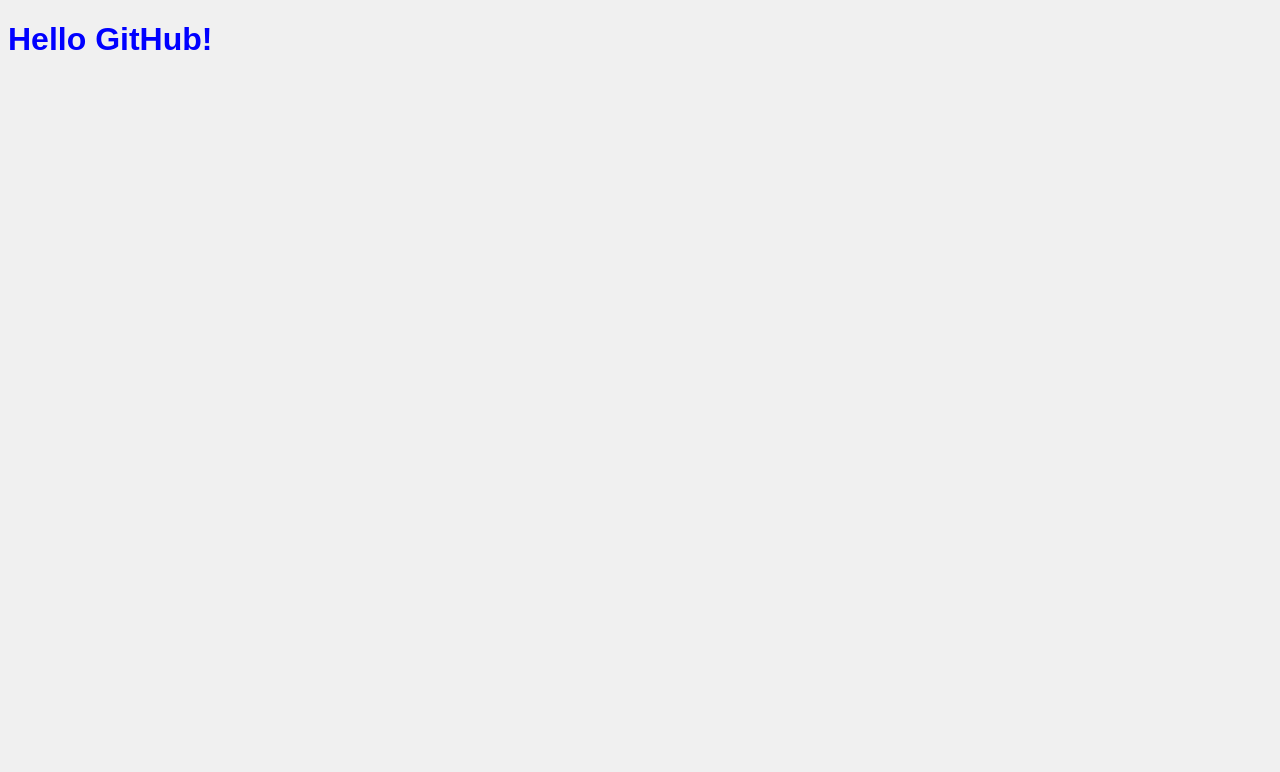
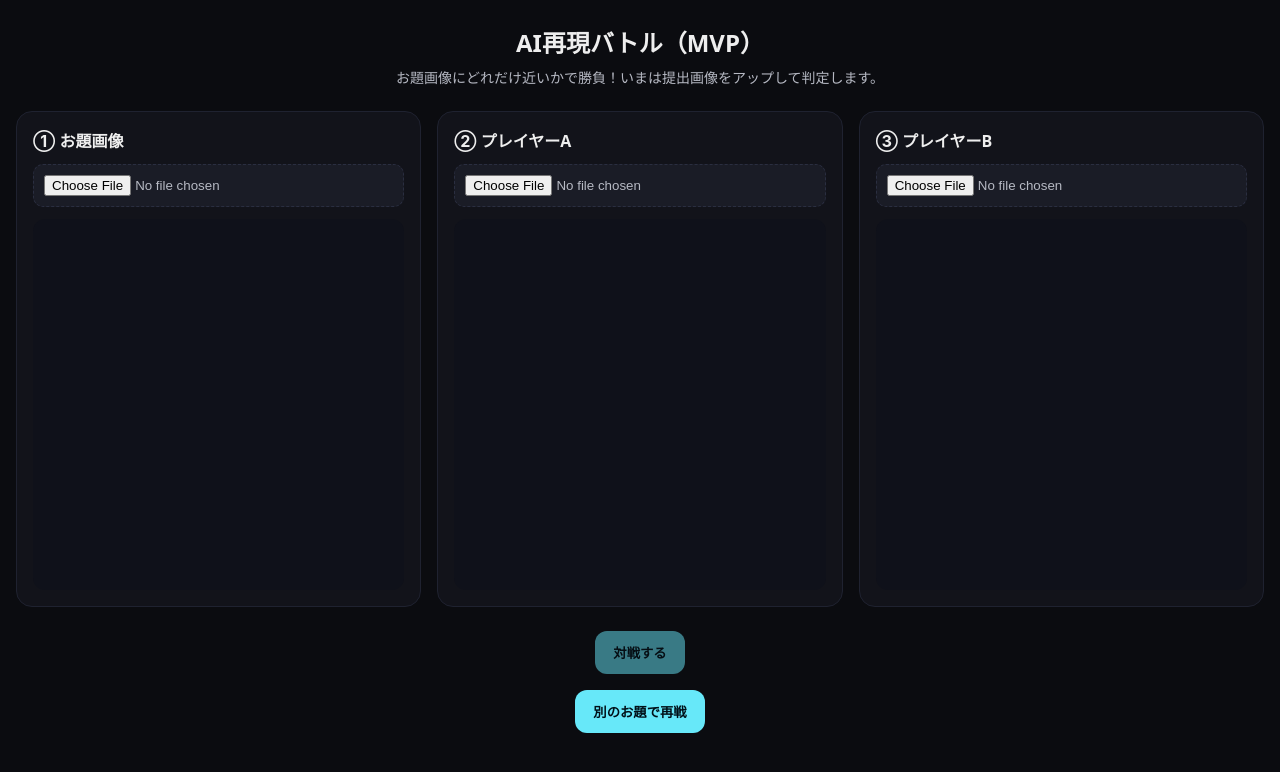
Before and after one commit to kazuki0701/my-app2, a plain HTML site: page index.html in a window 1280 px wide. Drawn offline with Linux system fonts and the light colour scheme.

Commit message:
Add files via upload

```diff
--- a/index.html
+++ b/index.html
@@ -1,11 +1,58 @@
 <!DOCTYPE html>
-<html>
+<html lang="ja">
 <head>
-    <meta charset="UTF-8">
-    <title>テストページ</title>
-    <link rel="stylesheet" href="style.css">
+  <meta charset="UTF-8" />
+  <meta name="viewport" content="width=device-width, initial-scale=1" />
+  <title>AI再現バトル（ブラウザ版MVP）</title>
+  <link rel="stylesheet" href="style.css" />
 </head>
 <body>
-    <h1>Hello GitHub!</h1>
+  <header>
+    <h1>AI再現バトル（MVP）</h1>
+    <p class="sub">お題画像にどれだけ近いかで勝負！いまは提出画像をアップして判定します。</p>
+  </header>
+
+  <main class="grid">
+    <section class="card">
+      <h2>① お題画像</h2>
+      <input type="file" accept="image/*" id="targetInput" />
+      <div class="preview"><img id="targetPreview" alt="" /></div>
+    </section>
+
+    <section class="card">
+      <h2>② プレイヤーA</h2>
+      <input type="file" accept="image/*" id="aInput" />
+      <div class="preview"><img id="aPreview" alt="" /></div>
+    </section>
+
+    <section class="card">
+      <h2>③ プレイヤーB</h2>
+      <input type="file" accept="image/*" id="bInput" />
+      <div class="preview"><img id="bPreview" alt="" /></div>
+    </section>
+  </main>
+
+  <div class="actions">
+    <button id="fightBtn" disabled>対戦する</button>
+  </div>
+
+  <section class="result" id="result" hidden>
+    <h2>結果</h2>
+    <div class="scores">
+      <div>A スコア: <span id="scoreA">-</span>%</div>
+      <div>B スコア: <span id="scoreB">-</span>%</div>
+    </div>
+    <div class="winner" id="winner">-</div>
+    <p class="tiny">※ スコアは pHash＋MSE を組み合わせた簡易類似度（ブラウザ内で計算）</p>
+  </section>
+
+  <!-- 計算に使うオフスクリーンキャンバス -->
+  <canvas id="work" width="256" height="256" style="display:none;"></canvas>
+
+  <footer>
+    <button id="resetBtn">別のお題で再戦</button>
+  </footer>
+
+  <script src="script.js"></script>
 </body>
 </html>
--- a/style.css
+++ b/style.css
@@ -1,7 +1,20 @@
-body {
-    background-color: #f0f0f0;
-    font-family: Arial, sans-serif;
-}
-h1 {
-    color: blue;
-}
+:root { --bg:#0b0c10; --card:#12131a; --text:#eee; --muted:#b6b9c3; --accent:#67e8f9; }
+* { box-sizing: border-box; }
+body { margin:0; font-family: system-ui, -apple-system, "Segoe UI", Roboto, "Hiragino Kaku Gothic ProN", "Noto Sans JP", sans-serif; background:var(--bg); color:var(--text); }
+header { padding:24px 16px; text-align:center; }
+h1 { margin:0 0 8px; font-size:24px; }
+.sub { margin:0; color:var(--muted); font-size:14px; }
+.grid { display:grid; gap:16px; padding:0 16px 16px; grid-template-columns: repeat(auto-fit,minmax(260px,1fr)); }
+.card { background:var(--card); border:1px solid #1f2230; border-radius:16px; padding:16px; }
+.card h2 { margin:0 0 12px; font-size:16px; }
+input[type="file"] { width:100%; padding:10px; background:#1a1c26; color:var(--muted); border:1px dashed #2a2e40; border-radius:10px; }
+.preview { margin-top:12px; aspect-ratio:1/1; background:#0f111a; border-radius:12px; display:grid; place-items:center; overflow:hidden; }
+.preview img { max-width:100%; max-height:100%; display:block; }
+.actions { text-align:center; padding:8px 16px 0; }
+button { appearance:none; border:0; padding:12px 18px; border-radius:12px; background:var(--accent); color:#001018; font-weight:700; cursor:pointer; }
+button[disabled] { opacity:0.5; cursor:not-allowed; }
+.result { padding:16px; text-align:center; }
+.scores { display:flex; justify-content:center; gap:24px; font-size:18px; margin:8px 0 12px; }
+.winner { font-size:22px; font-weight:800; color:#a7f3d0; }
+.tiny { color:var(--muted); font-size:12px; }
+footer { padding:16px; text-align:center; }
```
Also changed, not shown: script.js (added).
